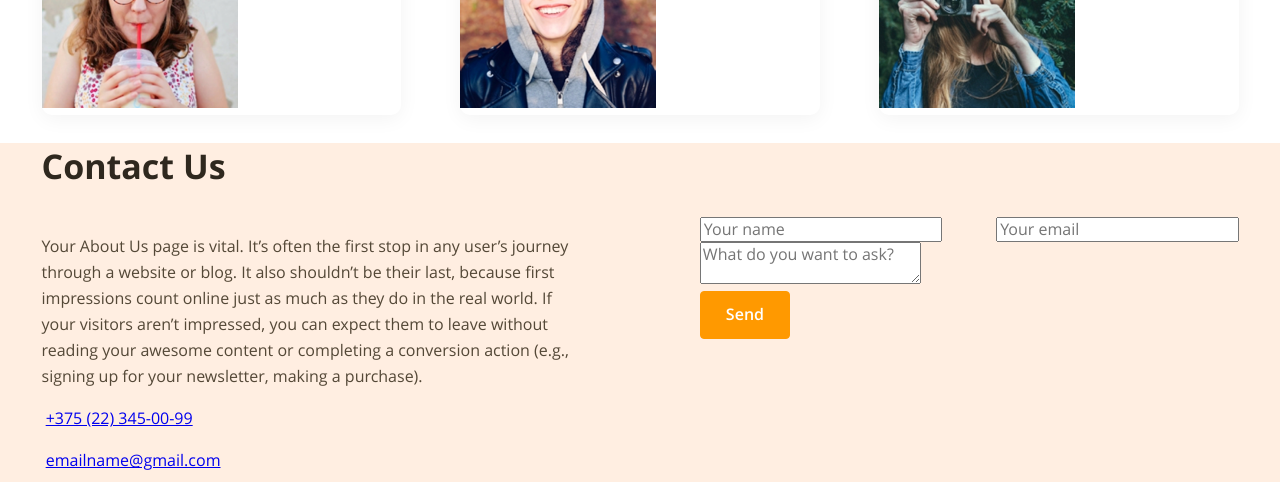
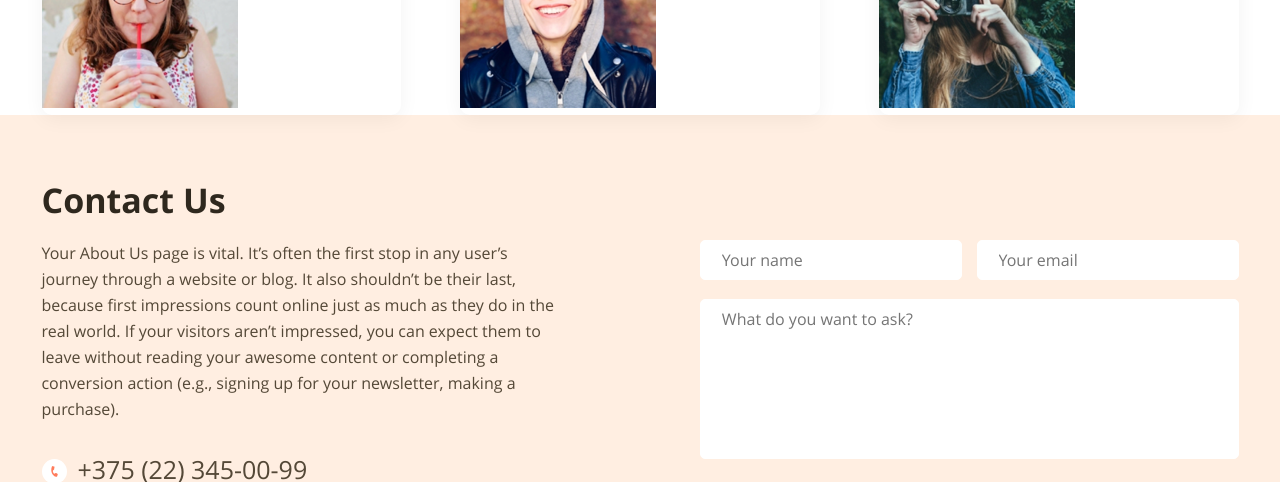
Before and after one commit to eprikhodko/productly, a website built with webpack: page src/index.html in a window 1280 px wide. Shown: the part 2490-2972 px from the top of the page. Built offline with nearby package versions, Linux system fonts and the light colour scheme; files whose address does not match are found by name.

Commit message:
feat: create contact-us block styles

```diff
--- a/src/index.html
+++ b/src/index.html
@@ -266,43 +266,31 @@
           </div>
         </div>
       </section>
+
       <section class="contact-us">
         <div class="wrapper">
-          <h2>Contact Us</h2>
-          <div class="layout-2-column">
+            <h2 class="contact-us__title">Contact Us</h2>
+            <div class="layout-2-column contact-us-container">
                 <div class="contact-us__content">
-              <p>
-                Your About Us page is vital. It’s often the first stop in any
-                user’s journey through a website or blog. It also shouldn’t be
-                their last, because first impressions count online just as much
-                as they do in the real world. If your visitors aren’t impressed,
-                you can expect them to leave without reading your awesome
-                content or completing a conversion action (e.g., signing up for
-                your newsletter, making a purchase).
+                    <p class="contact-us__text">Your About Us page is vital. It’s often the first stop in any user’s journey through a website or blog. It also shouldn’t be their last, because first impressions count online just as much as they do in the real world. If your visitors aren’t impressed, you can expect them to leave without reading your awesome content or completing a conversion action (e.g., signing up for your newsletter, making a purchase).</p>
+                    <p class="contact-us__contact-info">
+                        <span class="icon-round icon-round_white"><span class="ico ico_phone"></span></span>
+                        <a class="contact-us__link" href="tel:+375111111111">+375 (22) 345-00-99</a>
                     </p>
-              <p>
-                <span class="ico ico_phone"></span>
-                <a href="tel:+375111111111">+375 (22) 345-00-99</a>
-              </p>
-              <p>
-                <span class="ico ico_letter"></span>
-                <a href="mailto:emailname@gmail.com">emailname@gmail.com</a>
+                    <p class="contact-us__contact-info">
+                        <span class="icon-round icon-round_white"><span class="ico ico_letter"></span></span>
+                        </span> <a class="contact-us__link" href="mailto:emailname@gmail.com">emailname@gmail.com</a>
                     </p>
                 </div>
                 <div class="contact-us__form">
                     <form action method="POST">
-                <div class="layout-2-column">
-                  <input type="text" name="name" placeholder="Your name" />
-                  <input type="email" name="email" placeholder="Your email" />
+                        <div class="layout-2-column contact-us__line">
+                            <input type="text" name="name" placeholder="Your name">
+                            <input type="email" name="email" placeholder="Your email">
                         </div>
-                <textarea
-                  name="question"
-                  placeholder="What do you want to ask?"
-                ></textarea>
+                        <textarea name="question" placeholder="What do you want to ask?" class="contact-us__line"></textarea>
                         <div class="contact-us__button">
-                  <button type="submit" class="button button_colored">
-                    Send
-                  </button>
+                            <button type="submit" class="button button_colored">Send</button>
                         </div>
                     </form>
                 </div>
--- a/src/scss/base/_icons.scss
+++ b/src/scss/base/_icons.scss
@@ -1,14 +1,7 @@
 @use '../abstracts/constants' as *;
 
 .ico {
-  // cursor: pointer;
-  display: inline-block;
-}
-
-.ico_play {
-  width: 18px;
-  height: 19px;
-  background-image: url('../assets/img/icons/play.svg');
+  display: block;
 }
 
 .icon-square {
@@ -23,10 +16,6 @@
     background-color: $color-yellow;
   }
 
-  &_violet {
-    background-color: $color-violet;
-  }
-
   &_red {
     background-color: $color-red;
   }
@@ -34,6 +23,29 @@
   &_blue {
     background-color: $color-blue;
   }
+
+  &_violet {
+    background-color: $color-violet;
+  }
+}
+
+.icon-round {
+  display: inline-flex;
+  align-items: center;
+  justify-content: center;
+  width: 25px;
+  height: 25px;
+  border-radius: 50%;
+
+  &_white {
+    background-color: $color-light;
+  }
+}
+
+.ico_play {
+  width: 18px;
+  height: 19px;
+  background-image: url('../assets/img/icons/play.svg');
 }
 
 .ico_arrow {
@@ -59,3 +71,15 @@
   height: 17px;
   background-image: url('../assets/img/icons/clock.svg');
 }
+
+.ico_phone {
+  width: 13px;
+  height: 13px;
+  background-image: url('../assets/img/icons/phone.svg');
+}
+
+.ico_letter {
+  width: 11px;
+  height: 8px;
+  background-image: url('../assets/img/icons/letter.svg');
+}
--- a/src/scss/components/_contact-us.scss
+++ b/src/scss/components/_contact-us.scss
@@ -1,5 +1,68 @@
-@use '../abstracts/constants' as *;
+@use '../abstracts' as *;
 
 .contact-us {
+  padding: 62px 0;
   background: $color-background;
 }
+
+.contact-us__title {
+  margin: 0 0 17px;
+}
+
+.contact-us__content {
+  max-width: 520px;
+}
+
+.contact-us__text {
+  margin: 0 0 34px;
+}
+
+.contact-us__contact-info {
+  @include font(rem(25px), line-height(26px, 25px), 400);
+  display: flex;
+
+  > span {
+    margin-top: 3px;
+  }
+}
+
+.contact-us__link {
+  margin-left: 11px;
+  color: $color-text;
+  text-decoration: none;
+
+  &:hover {
+    text-decoration: underline;
+  }
+}
+
+.contact-us__form {
+  input,
+  textarea {
+    padding: 10px 21px;
+    background-color: $color-light;
+    border: 1px solid $color-light;
+    border-radius: 5px;
+
+    &:focus {
+      border-color: $color-primary;
+      outline: none;
+    }
+  }
+
+  textarea {
+    width: 100%;
+    height: 160px;
+    resize: none;
+  }
+}
+
+.contact-us__line {
+  margin-bottom: 19px;
+}
+
+.contact-us__button {
+  > * {
+    min-width: 117px;
+  }
+}
```
Lines whose indentation alone changed are shown as unchanged.
